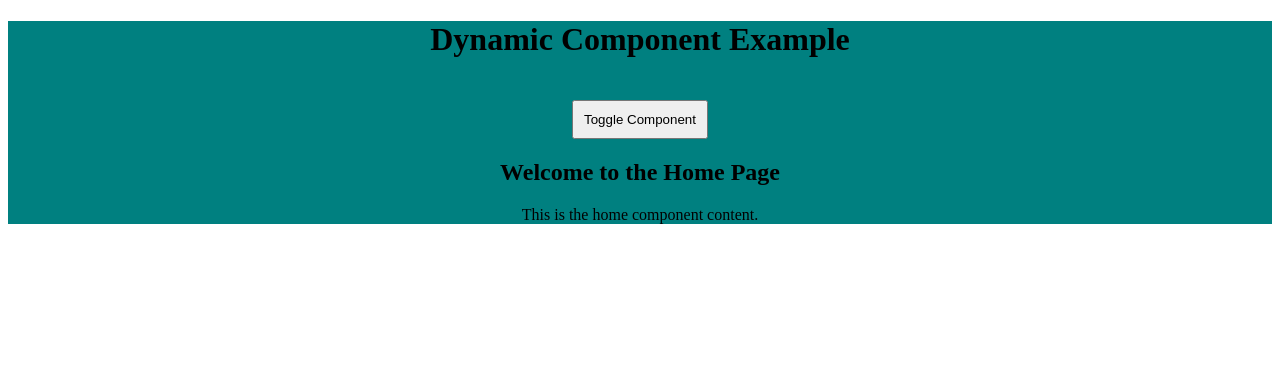
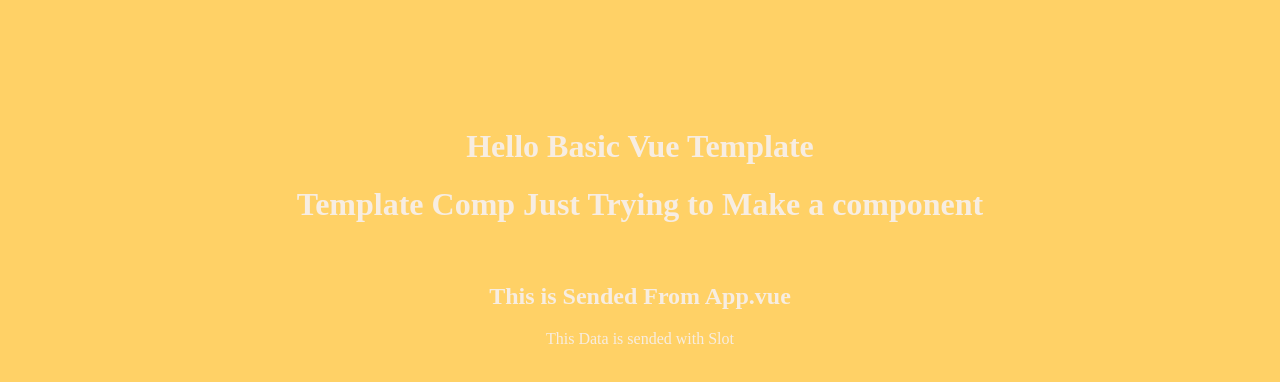
Before and after one commit to Hammad-khalil/Vue-practice-codes, a Vue app: page / in a window 1280 px wide. Shown: the top 382 px of the page. Built offline with nearby package versions, Linux system fonts and the light colour scheme.

Commit message:
Props & Slots Simple USE

```diff
--- a/public/index.html
+++ b/public/index.html
@@ -22,9 +22,18 @@
 
 </html>
 <style>
+  body {
+    margin: 0%;
+    width: 100%;
+    color: #f7ede2;
+    background-color: #ffd166;
+    font-family: cursive;
+    text-align: center;
+  }
+
   #app {
-    background-color: teal;
-    margin: 0px;
-    width: 100%;
+    position: relative;
+    top: 0%;
+    margin-top: 10%;
   }
 </style>
--- a/src/App.vue
+++ b/src/App.vue
@@ -1,45 +1,28 @@
 <template>
-  <div>
-    <h1>Dynamic Component Example</h1>
-    <button @click="switchComponent">Toggle Component</button>
-    <keep-alive>
-      <component :is="currentComponent"></component>
-    </keep-alive>
-  </div>
+  <h1 @click="changename">Hello {{ name }}</h1>
+  <Template food-name="This is Sended From App.vue">
+    <div>
+      <p>This Data is sended with Slot</p>
+    </div>
+  </Template>
 </template>
 
+
 <script>
-import Home from "./components/Home-comp.vue";
-import About from "./components/About-comp.vue";
-
+import Template from "./components/template-comp";
 export default {
   data() {
     return {
-      currentComponent: "Home",
+      name: "Basic Vue Template",
     };
   },
   methods: {
-    switchComponent() {
-      this.currentComponent =
-        this.currentComponent === "Home" ? "About" : "Home";
+    changename() {
+      this.name = "Will Be Changed !!!";
     },
   },
   components: {
-    Home,
-    About,
+    Template,
   },
 };
 </script>
-
-<style>
-#app {
-  text-align: center;
-  margin-top: 60px;
-}
-
-button {
-  margin-top: 20px;
-  padding: 10px;
-  cursor: pointer;
-}
-</style>
--- /dev/null
+++ b/src/components/template-comp.vue
@@ -0,0 +1,21 @@
+<template>
+  <h1>Template Comp {{ msg }}</h1>
+  <br />
+  <h2>{{ foodName }}</h2>
+  <div>
+    <slot></slot>
+  </div>
+</template>
+
+<script>
+export default {
+  data() {
+    return {
+      msg: "Just Trying to Make a component",
+    };
+  },
+  props: ["foodName"],
+};
+</script>
+<style lang="scss" scoped>
+</style>
```
